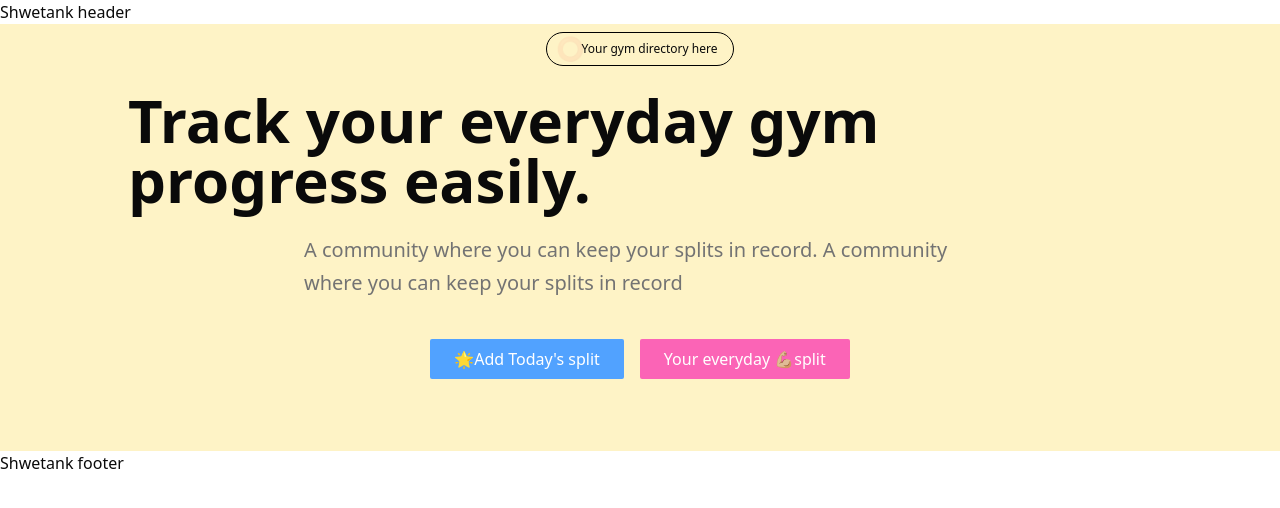
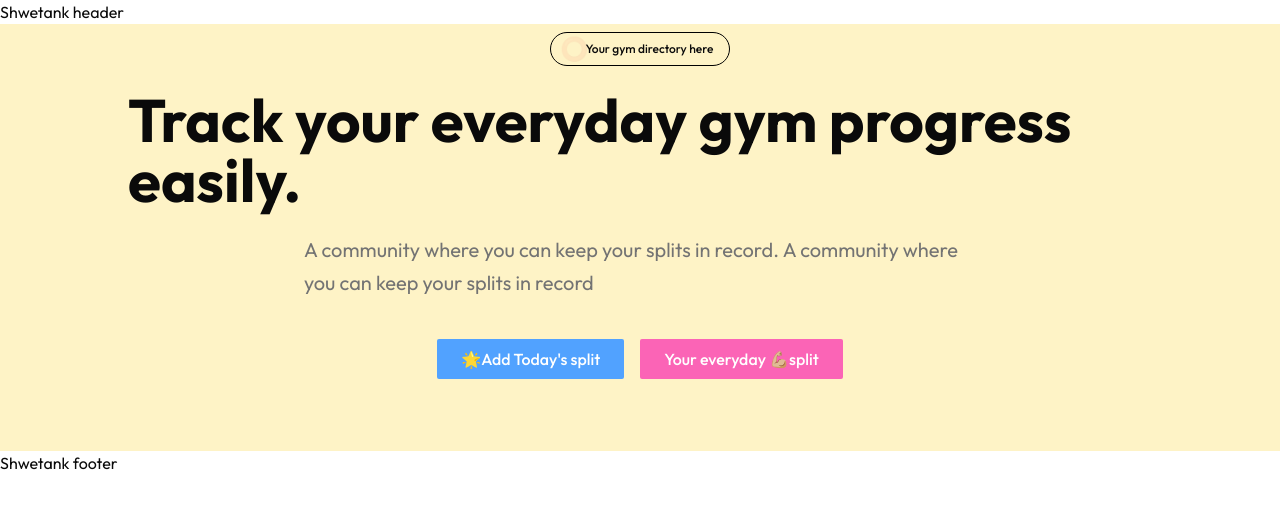
Before and after one commit to shwetank00001/ProteinCounter, a Next.js app: page / in a window 1280 px wide. Shown: the top 508 px of the page. Built offline with nearby package versions, Linux system fonts and the light colour scheme.

Commit message:
Will work on Dynamic component

```diff
--- a/app/layout.tsx
+++ b/app/layout.tsx
@@ -1,22 +1,21 @@
 import type { Metadata } from "next";
-import { Geist, Geist_Mono } from "next/font/google";  // importing fonts from google
+import { Outfit } from "next/font/google";  // importing fonts from google
 import "./globals.css";
 
-const geistSans = Geist({
-  variable: "--font-geist-sans",
+const outfit = Outfit({
   subsets: ["latin"],
 });
 
-const geistMono = Geist_Mono({
-  variable: "--font-geist-mono",
-  subsets: ["latin"],
-});
+// const geistMono = Geist_Mono({
+//   variable: "--font-geist-mono",
+//   subsets: ["latin"],
+// });
 
 
 //this metadata is edited for telling what a specific route is about. This is used for imporved SEO of our website.
 export const metadata: Metadata = {
-  title: "Create Next App",
-  description: "Generated by create next app",
+  title: "Shwetank's - Gym Arena",
+  description: "Created by Shwetank Mishra",
 };
 
 export default function RootLayout({
@@ -26,8 +25,9 @@ export default function RootLayout({
 }>) {
   return (
     <html lang="en">
+      {/* to use any font in nextjs, we can do -> outfit.className */}
       <body
-        className={`${geistSans.variable} ${geistMono.variable} antialiased`}
+        className={`${outfit.className} antialiased`}
       >
         <header>Shwetank header</header>
         {children}
--- /dev/null
+++ b/components/landing-page/DynamicStats.tsx
@@ -0,0 +1,9 @@
+import React from 'react'
+
+const DynamicStats = () => {
+  return (
+    <div>DynamicStats</div>
+  )
+}
+
+export default DynamicStats
```
